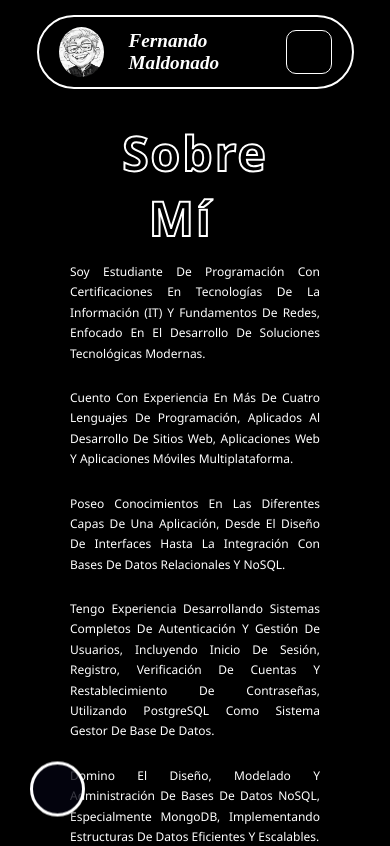
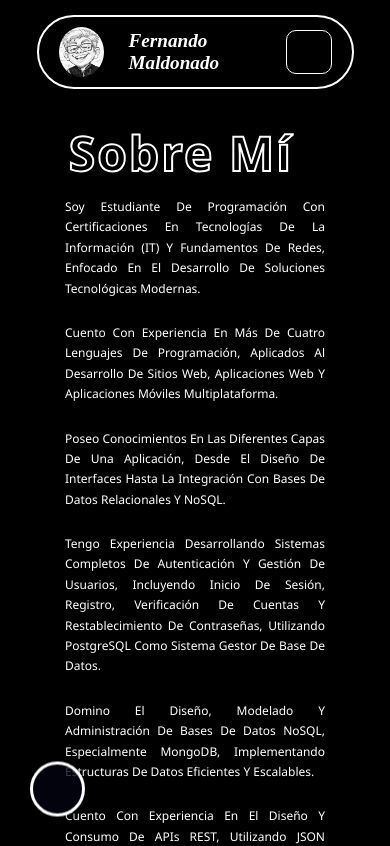
Before and after one commit to FernanMaldonado/Portafolio-Fernan, a React (Vite) app: page /About in a window 390 px wide. Shown: the top 846 px of the page. Built offline with nearby package versions, Linux system fonts and the light colour scheme; some icons are missing.

Commit message:
Prueba 5

```diff
--- a/src/components/About/style/About.css
+++ b/src/components/About/style/About.css
@@ -58,7 +58,7 @@
     }
 
     .About {
-        padding: 0 30px 0px;
+        padding: 0 25px 0px;
     }
 
 
```
